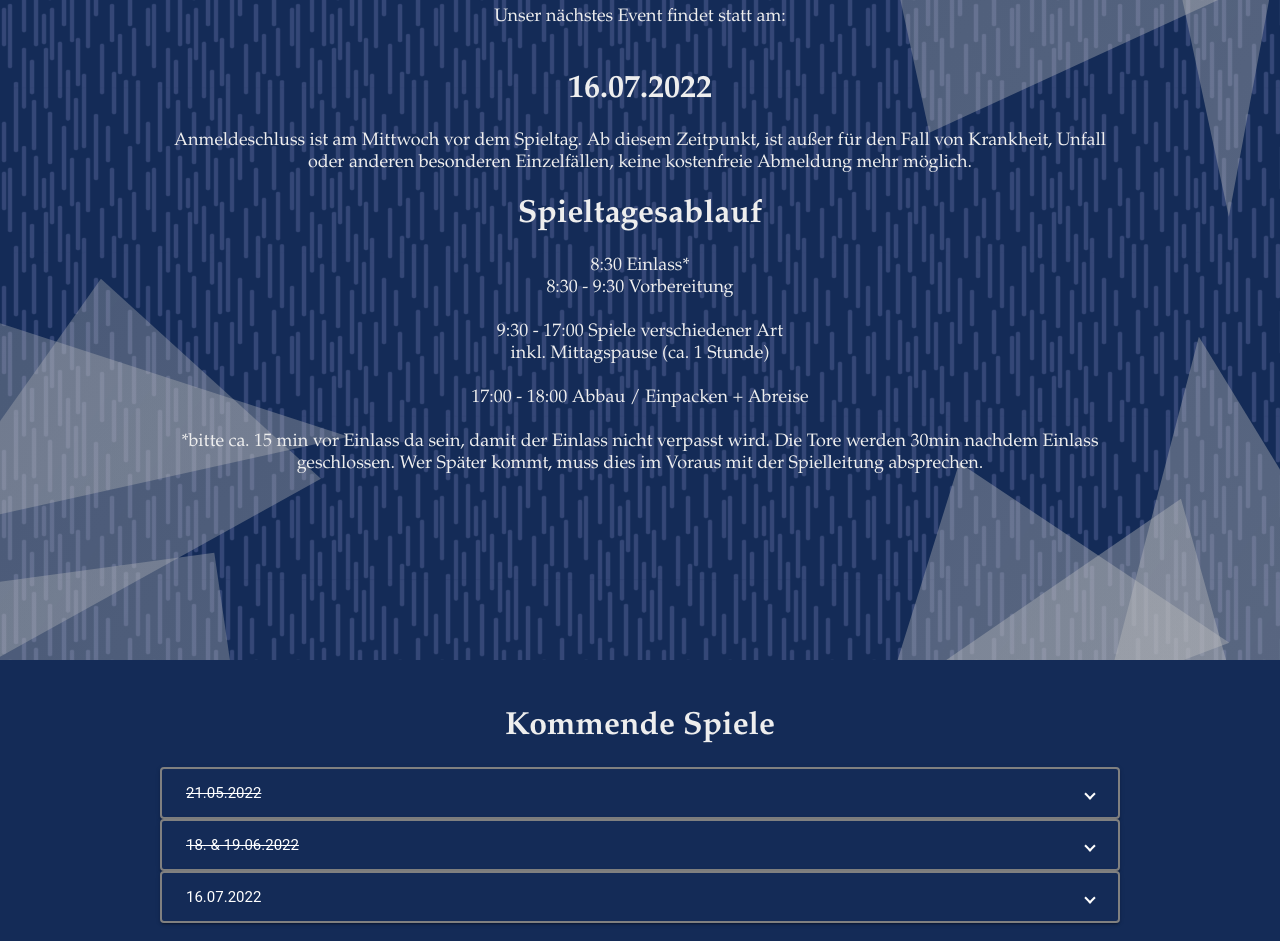
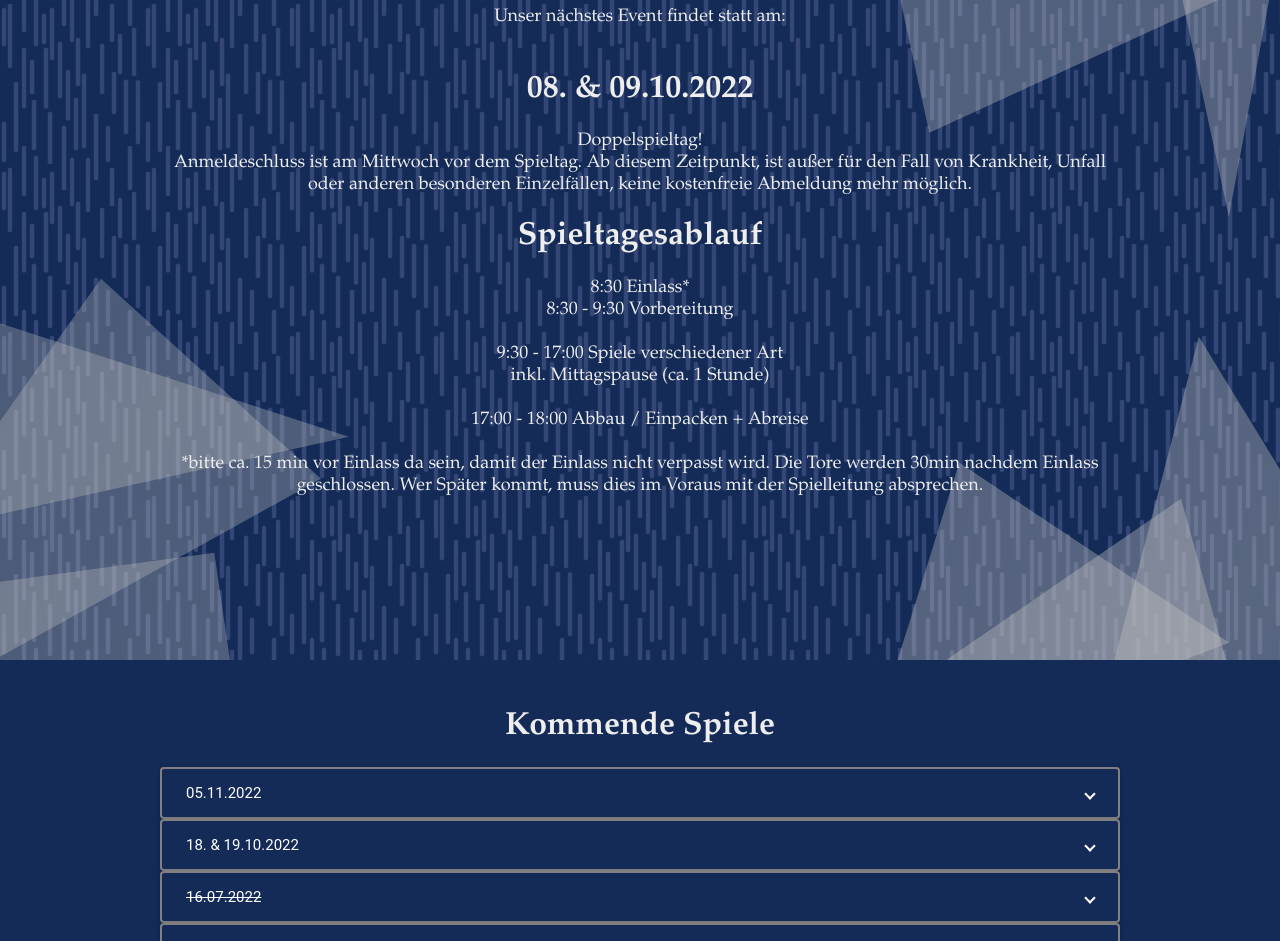
Before and after one commit to freizeit-team-dresden/airsoft, an Angular app: page /#/events in a window 1280 px wide. Shown: the part 240-1181 px from the top of the page. Built offline with nearby package versions, Linux system fonts and the light colour scheme.

Commit message:
Update events.component.html

```diff
--- a/src/app/events/events.component.html
+++ b/src/app/events/events.component.html
@@ -2,9 +2,9 @@
     <h1>Nächster Spieltag</h1>
     <p class="introText">Unser nächstes Event findet statt am:
     <br><br></p>
-    <h1>16.07.2022</h1>
+    <h1>08. & 09.10.2022</h1>
     <h2></h2>
-    <p class="introText">Anmeldeschluss ist am Mittwoch vor dem Spieltag. Ab diesem Zeitpunkt, ist außer für den Fall von Krankheit, Unfall oder anderen besonderen Einzelfällen, keine kostenfreie Abmeldung mehr möglich.</p>
+    <p class="introText">Doppelspieltag!<br>Anmeldeschluss ist am Mittwoch vor dem Spieltag. Ab diesem Zeitpunkt, ist außer für den Fall von Krankheit, Unfall oder anderen besonderen Einzelfällen, keine kostenfreie Abmeldung mehr möglich.</p>
 
   <h1>Spieltagesablauf</h1>
   <p class="introText">8:30 Einlass*<br>
@@ -22,12 +22,42 @@
   <mat-expansion-panel class="expansionPanel">
     <mat-expansion-panel-header>
       <mat-panel-title class="expansionPanelHeader">
-        <s>21.05.2022</s>
+        05.11.2022
       </mat-panel-title>
     </mat-expansion-panel-header>
 
-    <p class="expansionPanelContent">Anmeldeschluss:  18.05.2022<br><br>
+    <p class="expansionPanelContent">Anmeldeschluss:  02.11.2022<br><br>
     Normaler Airsoft-Spieltag<br>
+    Teilnahmegebühr: 15,-€
+    </p>
+
+  </mat-expansion-panel>
+
+  <mat-expansion-panel class="expansionPanel">
+    <mat-expansion-panel-header>
+      <mat-panel-title class="expansionPanelHeader">
+        18. & 19.10.2022
+      </mat-panel-title>
+    </mat-expansion-panel-header>
+
+    <p class="expansionPanelContent">Anmeldeschluss:  05.10.2022<br><br>
+    Doppelspieltag:<br>
+    Die Missionen erstrecken sich über zwei Tage. Teilnahme ist auch an nur einem der beiden Tage möglich bzw. es werden immer beide Tage bezahlt, auch wenn die Teilnahme nur an einem Tag erfolgt.<br><br>
+    Teilnahmegebühr: 25,-€
+    </p>
+
+  </mat-expansion-panel>
+
+  <mat-expansion-panel class="expansionPanel">
+    <mat-expansion-panel-header>
+      <mat-panel-title class="expansionPanelHeader">
+        <s>16.07.2022</s>
+      </mat-panel-title>
+    </mat-expansion-panel-header>
+
+    <p class="expansionPanelContent">Anmeldeschluss:  13.07.2022<br><br>
+    Thema: Let's start<br>
+    Ein Spieltag zum Training und zur Verbesserung der eigenen Fähigkeit. Es werden viele kleine und kurzen Missionen mit eine klaren Aufgabe gespielt, welche kurz im Anschluss bzw. in den Pausen nachbesprochen werden.<br><br>
     Teilnahmegebühr: 15,-€
     </p>
 
@@ -53,13 +83,12 @@
   <mat-expansion-panel class="expansionPanel">
     <mat-expansion-panel-header>
       <mat-panel-title class="expansionPanelHeader">
-        16.07.2022
+        <s>21.05.2022</s>
       </mat-panel-title>
     </mat-expansion-panel-header>
 
-    <p class="expansionPanelContent">Anmeldeschluss:  13.07.2022<br><br>
-    Thema: Let's start<br>
-    Ein Spieltag zum Training und zur Verbesserung der eigenen Fähigkeit. Es werden viele kleine und kurzen Missionen mit eine klaren Aufgabe gespielt, welche kurz im Anschluss bzw. in den Pausen nachbesprochen werden.<br><br>
+    <p class="expansionPanelContent">Anmeldeschluss:  18.05.2022<br><br>
+    Normaler Airsoft-Spieltag<br>
     Teilnahmegebühr: 15,-€
     </p>
 
```
